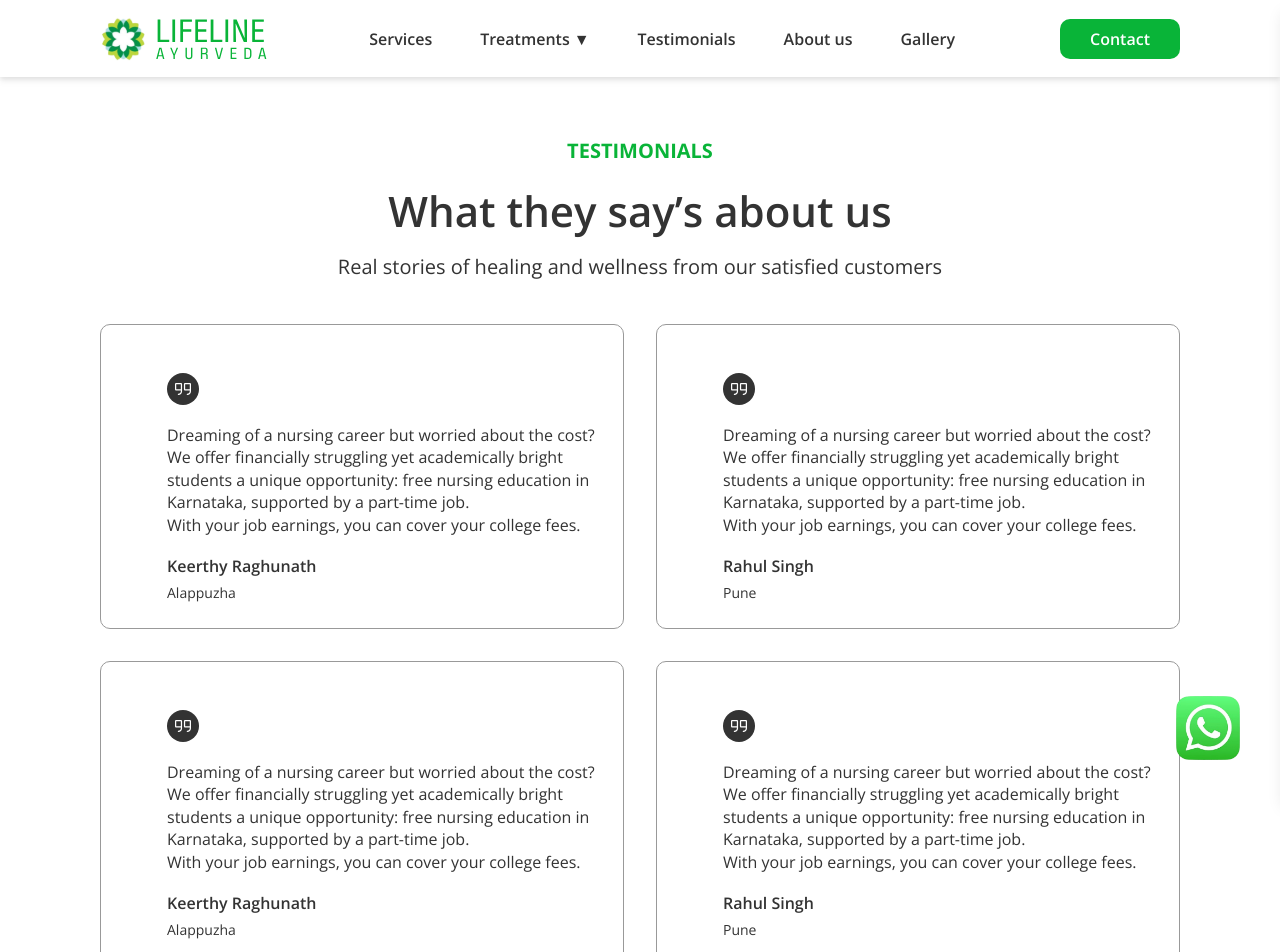
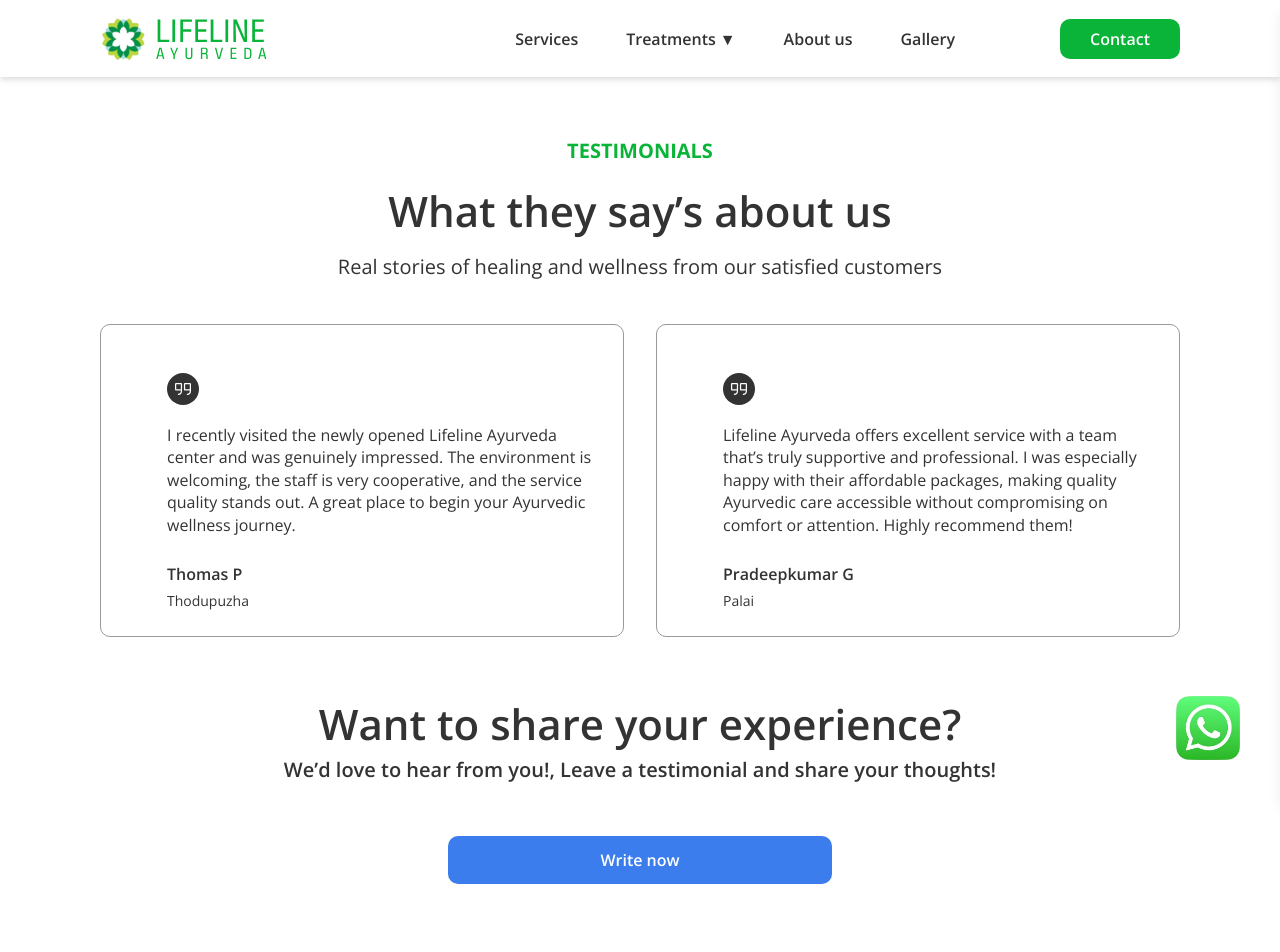
Before and after one commit to MCABEE/lifeline-ayurveda, a Next.js app: page /testimonials in a window 1280 px wide. Shown: the top 952 px of the page. Built offline with nearby package versions, Linux system fonts and the light colour scheme.

Commit message:
update testimonials page

```diff
--- a/src/app/gallery/page.js
+++ b/src/app/gallery/page.js
@@ -391,7 +391,7 @@
         </h1>
 
         {/* Main Image Display */}
-        <div className='w-full border border-[#999999] rounded-[10px] px-[11px] sm:px-[40px] xl:px-[71px] py-[8px] sm:py-[32px] my-[14px] sm:my-[40px] relative'>
+        <div className='w-full  px-[11px] sm:px-[40px] xl:px-[71px] py-[8px] sm:py-[32px] my-[14px] sm:my-[40px] relative'>
           <img
             src="/assets/left-arrow.svg"
             alt="left-arrow"
--- a/src/app/testimonials/page.js
+++ b/src/app/testimonials/page.js
@@ -21,18 +21,14 @@
             alt="img"
             className="py-[24px] sm:pt-[48px] sm:pb-[19px]"
           />
-          <p className="text-[14px] sm:text-[16px] text-[#333333] font-light leading-[140%]">
-            Dreaming of a nursing career but worried about the cost? We offer
-            financially struggling yet academically bright students a unique
-            opportunity: free nursing education in Karnataka, supported by a
-            part-time job.
-            <br />
-            With your job earnings, you can cover your college fees.
+          <p className="text-[14px] sm:text-[16px] text-[#333333] xl:h-[120px] font-light leading-[140%]">
+          I recently visited the newly opened Lifeline Ayurveda center and was genuinely impressed. The environment is welcoming, the staff is very cooperative, and the service quality stands out. A great place to begin your Ayurvedic wellness journey.
+
           </p>
           <h2 className="text-[16px] text-[#333333] font-semibold pt-[24px] sm:pt-[18px] pb-[4px]">
-            Keerthy Raghunath
+          Thomas P
           </h2>
-          <h3 className="text-[14px] text-[#333333] pb-[25px]">Alappuzha</h3>
+          <h3 className="text-[14px] text-[#333333] pb-[25px]">Thodupuzha</h3>
         </div>
 
         <div className="min-w-[328px] sm:w-1/2 border-[1px] border-[#999999] rounded-[10px] px-6 sm:px-4 lg:ps-9 xl:ps-[66px] lg:pe-[23px]">
@@ -41,63 +37,19 @@
             alt="img"
             className="py-[24px] sm:pt-[48px] sm:pb-[19px]"
           />
-          <p className="text-[14px] sm:text-[16px] text-[#333333] font-light leading-[140%]">
-            Dreaming of a nursing career but worried about the cost? We offer
-            financially struggling yet academically bright students a unique
-            opportunity: free nursing education in Karnataka, supported by a
-            part-time job.
-            <br />
-            With your job earnings, you can cover your college fees.
+          <p className="text-[14px] sm:text-[16px] text-[#333333] xl:h-[120px]  font-light leading-[140%]">
+          Lifeline Ayurveda offers excellent service with a team that’s truly supportive and professional. I was especially happy with their affordable packages, making quality Ayurvedic care accessible without compromising on comfort or attention. Highly recommend them!
+
           </p>
           <h2 className="text-[16px] text-[#333333] font-semibold pt-[24px] sm:pt-[18px] pb-[4px]">
-           Rahul Singh
+          Pradeepkumar G
           </h2>
-          <h3 className="text-[14px] text-[#333333] pb-[25px]">Pune</h3>
+          <h3 className="text-[14px] text-[#333333] pb-[25px]">Palai</h3>
         </div>
       </div>
 
 
-      <div className="w-full pt-[21px] sm:pt-[32px] flex overflow-hidden overflow-x-scroll   gap-y-4 gap-x-4  xl:gap-x-8">
-        <div className="min-w-[328px] sm:w-1/2 border-[1px] border-[#999999] rounded-[10px] px-6 sm:px-4 lg:ps-9 xl:ps-[66px] lg:pe-[23px]">
-          <img
-            src="/assets/double-quotes.svg"
-            alt="img"
-            className="py-[24px] sm:pt-[48px] sm:pb-[19px]"
-          />
-          <p className="text-[14px] sm:text-[16px] text-[#333333] font-light leading-[140%]">
-            Dreaming of a nursing career but worried about the cost? We offer
-            financially struggling yet academically bright students a unique
-            opportunity: free nursing education in Karnataka, supported by a
-            part-time job.
-            <br />
-            With your job earnings, you can cover your college fees.
-          </p>
-          <h2 className="text-[16px] text-[#333333] font-semibold pt-[24px] sm:pt-[18px] pb-[4px]">
-            Keerthy Raghunath
-          </h2>
-          <h3 className="text-[14px] text-[#333333] pb-[25px]">Alappuzha</h3>
-        </div>
 
-        <div className="min-w-[328px] sm:w-1/2 border-[1px] border-[#999999] rounded-[10px] px-6 sm:px-4 lg:ps-9 xl:ps-[66px] lg:pe-[23px]">
-          <img
-            src="/assets/double-quotes.svg"
-            alt="img"
-            className="py-[24px] sm:pt-[48px] sm:pb-[19px]"
-          />
-          <p className="text-[14px] sm:text-[16px] text-[#333333] font-light leading-[140%]">
-            Dreaming of a nursing career but worried about the cost? We offer
-            financially struggling yet academically bright students a unique
-            opportunity: free nursing education in Karnataka, supported by a
-            part-time job.
-            <br />
-            With your job earnings, you can cover your college fees.
-          </p>
-          <h2 className="text-[16px] text-[#333333] font-semibold pt-[24px] sm:pt-[18px] pb-[4px]">
-           Rahul Singh
-          </h2>
-          <h3 className="text-[14px] text-[#333333] pb-[25px]">Pune</h3>
-        </div>
-      </div>
 
 
       <h1 className='text-[32px]  xl:text-[42px] font-semibold text-center text-[#333333] pt-[55px]' >Want to share your experience?</h1>
--- a/src/components/Navbar.js
+++ b/src/components/Navbar.js
@@ -189,10 +189,10 @@
             </div>
 
             {/* <span className='font-semibold'>Our Team</span> */}
-            <Link href={"/testimonials"}>
+            {/* <Link href={"/testimonials"}>
             <span className='font-semibold'>Testimonials</span>
 
-            </Link>
+            </Link> */}
 
             <Link href={"/aboutUs"}>
             <span className='font-semibold'>About us</span>
@@ -255,9 +255,9 @@
           </ul>
 
           {/* <li className="cursor-pointer hover:text-gray-300">Our Team</li> */}
-          <Link href={"/testimonials"}>
+          {/* <Link href={"/testimonials"}>
           <li onClick={toggleDrawer} className="cursor-pointer hover:text-gray-300 pb-6">Testimonials</li>
-          </Link>
+          </Link> */}
           <Link href={"/aboutUs"}>
 
           <li onClick={toggleDrawer} className="cursor-pointer hover:text-gray-300 pb-6">About us</li>
--- a/src/components/index/Section5.js
+++ b/src/components/index/Section5.js
@@ -19,18 +19,15 @@
             alt="img"
             className="py-[24px] sm:pt-[48px] sm:pb-[19px]"
           />
-          <p className="text-[14px] sm:text-[16px] text-[#333333] font-light leading-[140%]">
-            Dreaming of a nursing career but worried about the cost? We offer
-            financially struggling yet academically bright students a unique
-            opportunity: free nursing education in Karnataka, supported by a
-            part-time job.
-            <br />
-            With your job earnings, you can cover your college fees.
+          <p className="text-[14px] sm:text-[16px] text-[#333333] xl:h-[120px]  font-light leading-[140%]">
+          I recently visited the newly opened Lifeline Ayurveda center and was genuinely impressed. The environment is welcoming, the staff is very cooperative, and the service quality stands out. A great place to begin your Ayurvedic wellness journey.
+
           </p>
           <h2 className="text-[16px] text-[#333333] font-semibold pt-[24px] sm:pt-[18px] pb-[4px]">
-            Keerthy Raghunath
+          Thomas P
+
           </h2>
-          <h3 className="text-[14px] text-[#333333] pb-[25px]">Alappuzha</h3>
+          <h3 className="text-[14px] text-[#333333] pb-[25px]">Thodupuzha</h3>
         </div>
 
         <div className="min-w-[328px] sm:w-1/2 border-[1px] border-[#999999] rounded-[10px] px-6 sm:px-4 lg:ps-9 xl:ps-[66px] lg:pe-[23px]">
@@ -39,18 +36,14 @@
             alt="img"
             className="py-[24px] sm:pt-[48px] sm:pb-[19px]"
           />
-          <p className="text-[14px] sm:text-[16px] text-[#333333] font-light leading-[140%]">
-            Dreaming of a nursing career but worried about the cost? We offer
-            financially struggling yet academically bright students a unique
-            opportunity: free nursing education in Karnataka, supported by a
-            part-time job.
-            <br />
-            With your job earnings, you can cover your college fees.
+          <p className="text-[14px] sm:text-[16px] xl:h-[120px] text-[#333333] font-light leading-[140%]">
+          Lifeline Ayurveda offers excellent service with a team that’s truly supportive and professional. I was especially happy with their affordable packages, making quality Ayurvedic care accessible without compromising on comfort or attention. Highly recommend them!
           </p>
           <h2 className="text-[16px] text-[#333333] font-semibold pt-[24px] sm:pt-[18px] pb-[4px]">
-           Rahul Singh
+          Pradeepkumar G
+
           </h2>
-          <h3 className="text-[14px] text-[#333333] pb-[25px]">Pune</h3>
+          <h3 className="text-[14px] text-[#333333] pb-[25px]">Palai</h3>
         </div>
       </div>
     </div>
```
